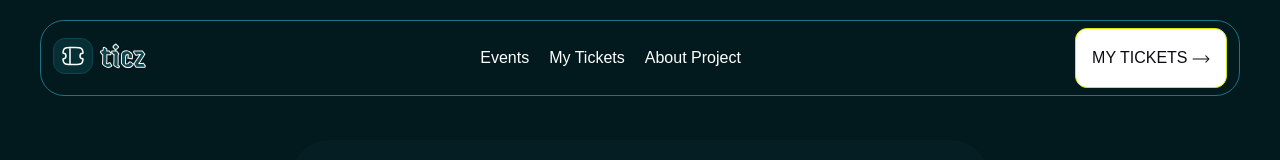
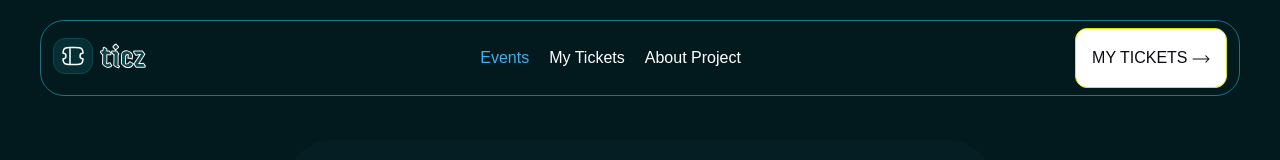
Before and after one commit to PAMMY100/ticket-generator, a React (Vite) app: page / in a window 1280 px wide. Shown: the top 160 px of the page. Built offline with nearby package versions, Linux system fonts and the light colour scheme; a web font is replaced by a local one.

Commit message:
quick changes

```diff
--- a/src/Navbar/Navbar.css
+++ b/src/Navbar/Navbar.css
@@ -32,7 +32,10 @@ a {
 a:hover {
     color: #3eb0ef;
     transform: scale(1.1);
+}
 
+.isActive {
+    color: #3eb0ef;
 }
 
 li {
--- a/src/Navbar/Navbar.jsx
+++ b/src/Navbar/Navbar.jsx
@@ -2,8 +2,10 @@ import { Link, useNavigate } from 'react-router-dom'
 import './Navbar.css'
 import logo from '../assets/logo.svg'
 import arrow from '../assets/arrow.svg'
+import { useState } from 'react'
 
 const Navbar = () => {
+    const [active, setActive] = useState('event')
     const navigate = useNavigate()
 
     const handleNext = () => {
@@ -17,9 +19,9 @@ const Navbar = () => {
         </div>
         <nav>
             <ul>
-                <li><Link to='/'>Events</Link></li>
-                <li><Link to='/tickets'>My Tickets</Link></li>
-                <li><Link to='/about'>About Project</Link></li>
+                <li ><Link to='/' className={active === 'event' ? 'isActive' : ''} onClick={() => setActive('event')}>Events</Link></li>
+                <li><Link to='/tickets' className={active === 'ticket' ? 'isActive' : ''} onClick={() => setActive('ticket')}>My Tickets</Link></li>
+                <li><Link to='/about' className={active === 'about' ? 'isActive' : ''} onClick={() => setActive('about')}>About Project</Link></li>
             </ul>
         </nav>
         <div>
```
